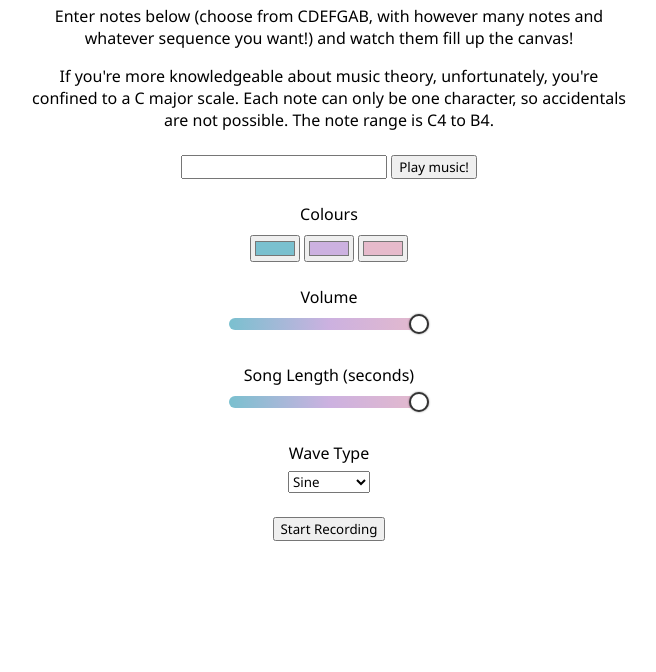
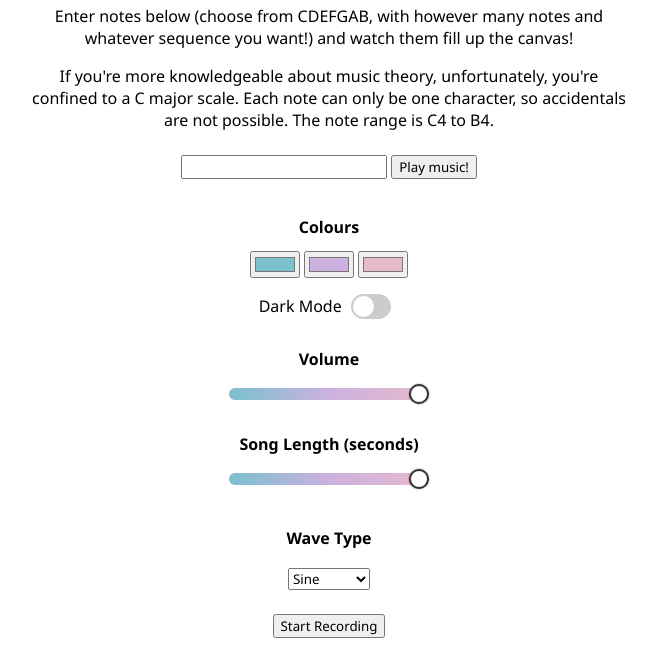
Before and after one commit to angelazheng96/sound-waves, a website: page index.html in a window 1280 px wide. Shown: the part 128-800 px from the top of the page, without its empty margins (311-967 px from the left). Drawn offline with Linux system fonts and the light colour scheme.

Commit message:
Add dark mode toggle

```diff
--- a/index.html
+++ b/index.html
@@ -23,31 +23,40 @@
     <button id="submit" onclick="handle()">Play music!</button>
   </div>
 
-  <div id="colour">
-    <div id="colour-text">Colours</div>
-    <input type="color" id="colour-1" value="#7ac0cf">
-    <input type="color" id="colour-2" value="#ccb1e0">
-    <input type="color" id="colour-3" value="#e6bacb">
+  <div id="colour-container">
+    <h2>Colours</h2>
+    <div id="colour-picker-container">
+      <input type="color" id="colour-1" value="#7ac0cf">
+      <input type="color" id="colour-2" value="#ccb1e0">
+      <input type="color" id="colour-3" value="#e6bacb">
+    </div>
+    <div id="toggle-dark-mode-container">
+      <label for="toggle-dark-mode">Dark Mode</label>
+      <label class="switch">
+        <input type="checkbox" id="toggle-dark-mode" onclick="toggleDarkMode()">
+        <span class="slider round"></span>
+      </label>
+    </div>
   </div>
 
   <div class="slider-group">
-    <label for="volume-slider">Volume</label>
+    <h2 for="volume-slider">Volume</h2>
     <div class="slider-hover-group">
-      <input type="range" id="volume-slider" class="slider" min="0" max="100" value="100">
+      <input type="range" id="volume-slider" class="slider-gradient" min="0" max="100" value="100">
       <span id="volume-sliderValue" class="slider-value">100</span>
     </div>
   </div>
 
   <div class="slider-group">
-    <label for="length-slider">Song Length (seconds)</label>
+    <h2 for="length-slider">Song Length (seconds)</h2>
     <div class="slider-hover-group">
-      <input type="range" id="length-slider" class="slider" min="5" max="10" value="10">
+      <input type="range" id="length-slider" class="slider-gradient" min="5" max="10" value="10">
       <span id="length-sliderValue" class="slider-value">10</span>
     </div>
   </div>
 
   <div id="wave-type-container">
-    <label for="wave-type-select">Wave Type</label>
+    <h2 for="wave-type-select">Wave Type</h2>
     <select id="wave-type-select">
       <option value="sine">Sine</option>
       <option value="square">Square</option>
--- a/main.js
+++ b/main.js
@@ -242,3 +242,16 @@ function line() {
     clearInterval(interval);
   }
 }
+
+function toggleDarkMode() {
+  let isDark = document.body.classList.toggle('dark-mode');
+  localStorage.setItem('darkMode', isDark ? 'enabled' : 'disabled');
+}
+
+// On page load, remember if dark mode was enabled
+document.addEventListener('DOMContentLoaded', (event) => {
+  if (localStorage.getItem('darkMode') === 'enabled') {
+    document.body.classList.add('dark-mode');
+    document.getElementById('toggle-dark-mode').checked = true;
+  }
+});
--- a/style.css
+++ b/style.css
@@ -1,4 +1,9 @@
 :root {
+  --background-colour-light: #ffffff;
+  --text-colour-light: #000000;
+  --background-colour-dark: #2f3136;
+  --text-colour-dark: #ffffff;
+
   --colour1: #a3d2ca;
   --colour2: #c4a5d3;
   --colour3: #dfb6b2;
@@ -7,12 +12,25 @@
 body {
   font-family: 'Segoe UI', Tahoma, Geneva, Verdana, sans-serif;
   text-align: center;
+  background-color: var(--background-colour-light);
+  color: var(--text-colour-light);
+}
+
+.dark-mode {
+  background-color: var(--background-colour-dark);
+  color: var(--text-colour-dark);
 }
 
 h1 {
   font-size: 4em;
   font-weight: bold;
   margin: 0.3em 0;
+}
+
+h2 {
+  font-size: 1em;
+  font-weight: 600;
+  margin: 0.8em 0;
 }
 
 #instructions-container {
@@ -44,19 +62,87 @@ button {
     sans-serif;
 }
 
-#colour {
-  margin: 1.5em;
+#colour-container {
+  display: flex;
+  flex-direction: column;
+  align-items: center;
+  justify-content: center;
+  margin: 1.5em 0 0 0;
 }
 
-#colour-text {
-  margin-bottom: 0.6em;
+#toggle-dark-mode-container {
+  display: flex;
+  flex-direction: row;
+  justify-content: center;
+  align-items: center;
+  margin-top: 1em;
+}
+
+/* The switch - the box around the slider */
+.switch {
+  position: relative;
+  display: inline-block;
+  width: 40px;
+  height: 25px;
+  margin: 0 0.55em;
+}
+
+/* Hide default HTML checkbox */
+.switch input {
+  opacity: 0;
+  width: 0;
+  height: 0;
+}
+
+/* The slider */
+.slider {
+  position: absolute;
+  cursor: pointer;
+  top: 0;
+  left: 0;
+  right: 0;
+  bottom: 0;
+  background-color: #ccc;
+  -webkit-transition: .4s;
+  transition: .4s;
+}
+
+.slider:before {
+  position: absolute;
+  content: "";
+  height: 21px;
+  width: 21px;
+  left: 2px;
+  bottom: 2px;
+  background-color: white;
+  -webkit-transition: .4s;
+  transition: .4s;
+}
+
+input:checked+.slider {
+  background-color: var(--colour2);
+}
+
+input:checked+.slider:before {
+  -webkit-transform: translateX(15px);
+  -ms-transform: translateX(15px);
+  transform: translateX(15px);
+}
+
+/* Rounded sliders */
+.slider.round {
+  border-radius: 34px;
+}
+
+.slider.round:before {
+  border-radius: 50%;
 }
 
 .slider-group {
   display: flex;
   flex-direction: column;
   align-items: center;
-  margin: 1.5em 0;
+  margin: 1em 0;
 }
 
 .slider-hover-group {
@@ -83,18 +169,17 @@ button {
   display: block;
 }
 
-.slider {
+.slider-gradient {
   -webkit-appearance: none;
   width: 200px;
   height: 12px;
   border-radius: 6px;
   background: linear-gradient(90deg, var(--colour1), var(--colour2), var(--colour3));
   outline: none;
-  margin: 10px 0;
   cursor: pointer;
 }
 
-.slider::-webkit-slider-thumb {
+.slider-gradient::-webkit-slider-thumb {
   -webkit-appearance: none;
   appearance: none;
   width: 20px;
```
